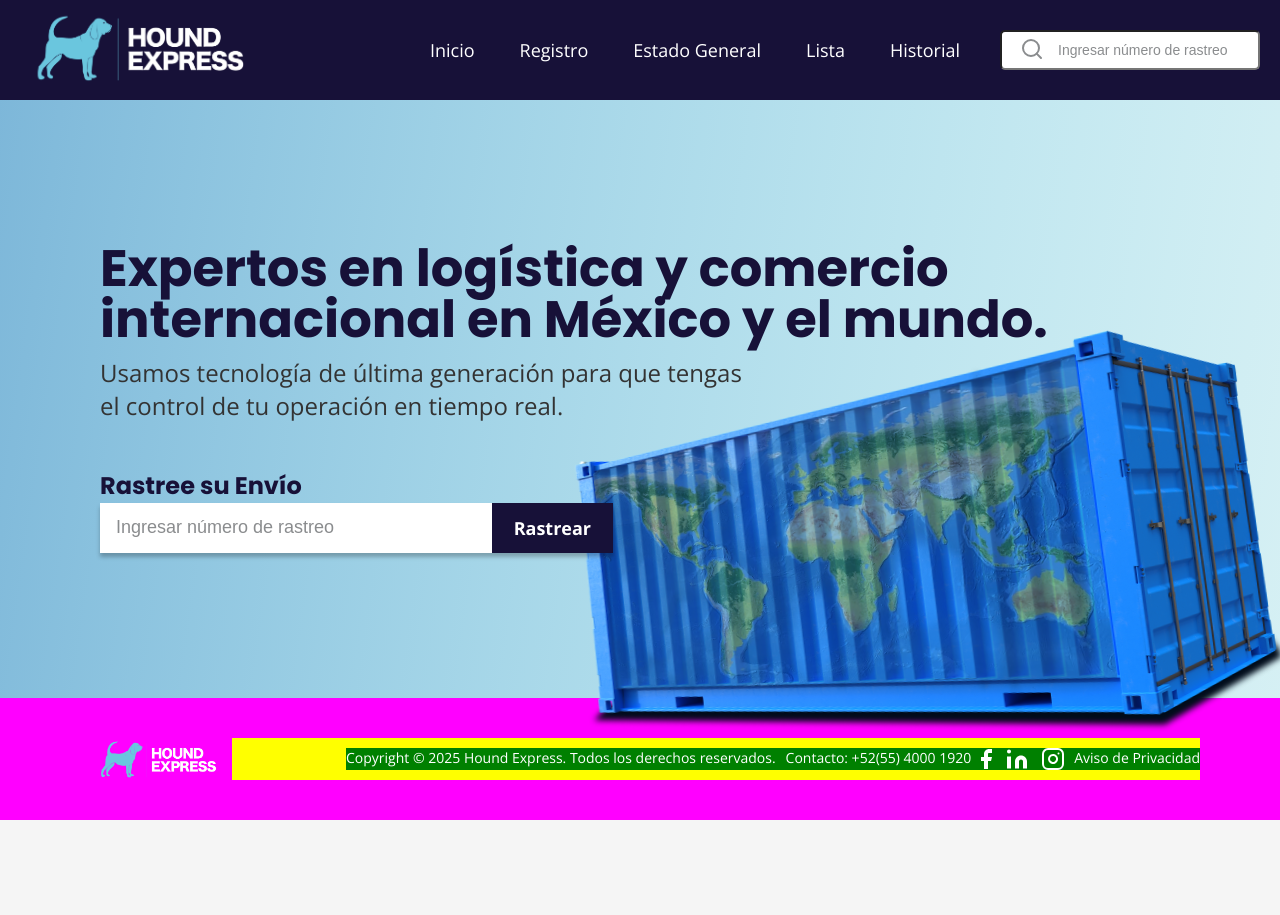
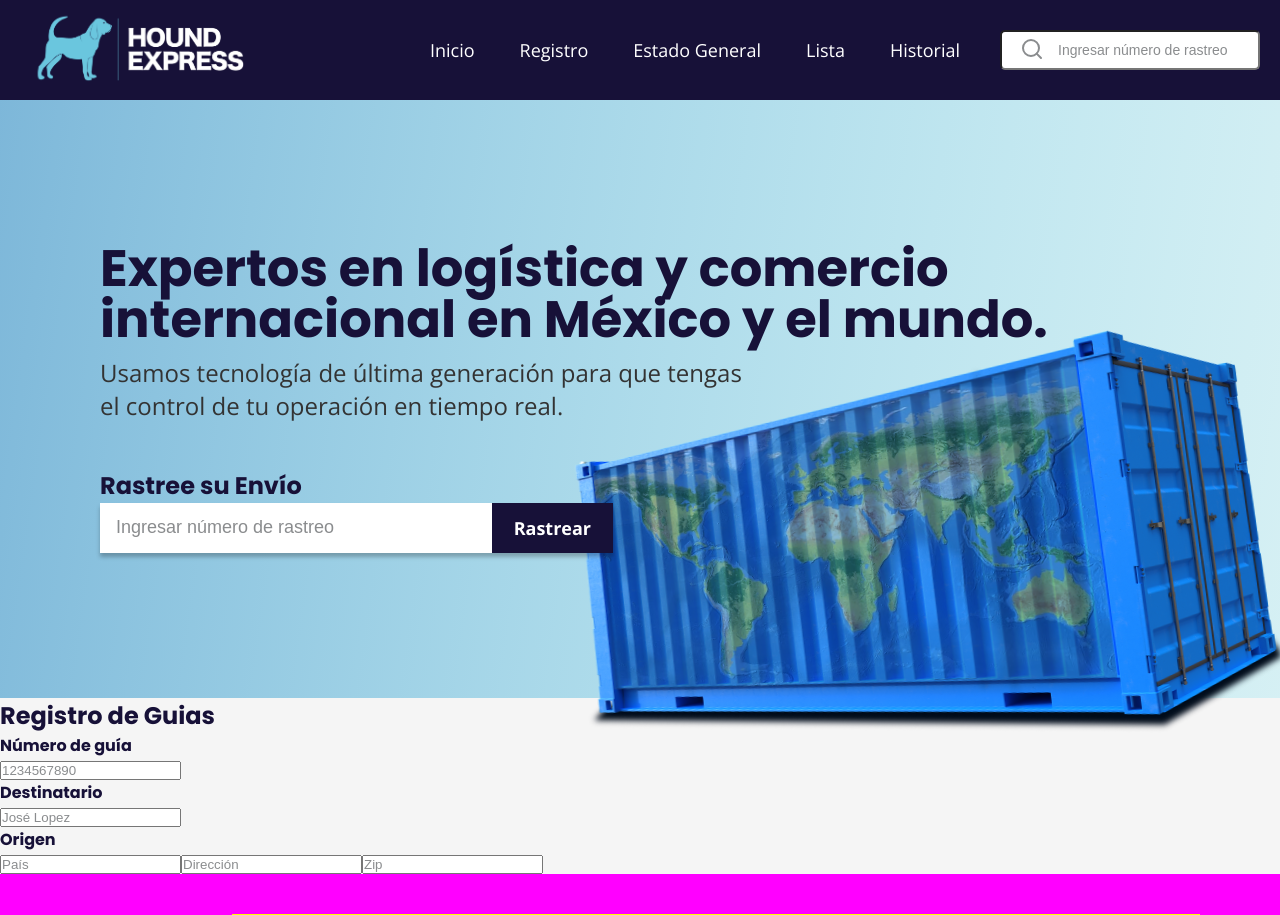
Before and after one commit to ego-mejia/hound-express-react, a React (Vite) app: page / in a window 1280 px wide. Shown: the top 915 px of the page. Before the commit the page ends 820 px from the top, so only its background shows below. Built offline with nearby package versions, Linux system fonts and the light colour scheme.

Commit message:
created Register section

```diff
--- /dev/null
+++ b/src/components/Register/index.tsx
@@ -0,0 +1,80 @@
+// import React from "react";
+
+const Register = () => {
+  return (
+    <>
+      {/* <!-- Start of Register section --> */}
+      <section class="register">
+        <div class="wrapper">
+          <h3>Registro de Guias</h3>
+
+          <form class="register__form" action="">
+            <div class="form-container">
+              {/* <!-- Start of left side form --> */}
+              <div class="form--left">
+                <div class="form--element">
+                  <h4>Número de guía</h4>
+                  <input type="text" placeholder="1234567890" />
+                </div>
+                <div class="form--element">
+                  <h4>Destinatario</h4>
+                  <input type="text" placeholder="José Lopez" />
+                </div>
+
+                <div class="form--element">
+                  <h4>Origen</h4>
+                  <input type="text" placeholder="País" />
+                  <input type="text" placeholder="Dirección" />
+                  <input type="text" placeholder="Zip" />
+                </div>
+              </div>
+              {/* <!-- end of left side form --> */}
+
+              {/* <!-- Start of righ side form --> */}
+              {/* <div class="form--right">
+                <div class="state-date-flex">
+                  <div class="form--element">
+                    <img
+                      class="form-icon"
+                      src="./assets/code-icon.svg"
+                      alt=""
+                    />
+                    <h4>Estado</h4>
+                    <select class="state-selector" name="choice">
+                      <option class="default-option" value="default" selected>
+                        Seleccionar
+                      </option>
+                      <option value="first">Pendiente</option>
+                      <option value="second">En tránsito</option>
+                      <option value="third">Entregado</option>
+                    </select>
+                  </div>
+                  <div class="form--element">
+                    <img
+                      class="form-icon"
+                      src="./assets/calendar-icon.svg"
+                      alt=""
+                    />
+                    <h4>Fecha</h4>
+                    <input class="date-selector" type="date" />
+                    <!-- <input type="text" placeholder="DD/MM/YYYY" id="datepicker" /> -->
+                  </div>
+                </div>
+                <div class="form--element">
+                  <h4>Destino</h4>
+                  <input type="text" placeholder="País" />
+                  <input type="text" placeholder="Dirección" />
+                  <input type="text" placeholder="Zip" />
+                </div>
+              </div> */}
+              {/* <!-- end of right side form --> */}
+            </div>
+          </form>
+        </div>
+      </section>
+      {/* <!-- end of Register section --> */}
+    </>
+  );
+};
+
+export default Register;
--- a/src/pages/Home/index.tsx
+++ b/src/pages/Home/index.tsx
@@ -1,10 +1,12 @@
 // Components
 import Banner from "../../components/Banner";
+import Register from "../../components/Register";
 
 const Home = () => {
   return (
     <>
       <Banner />
+      <Register />
     </>
   );
 };
```
Also changed, not shown: src/components/Register/style.ts (added).
